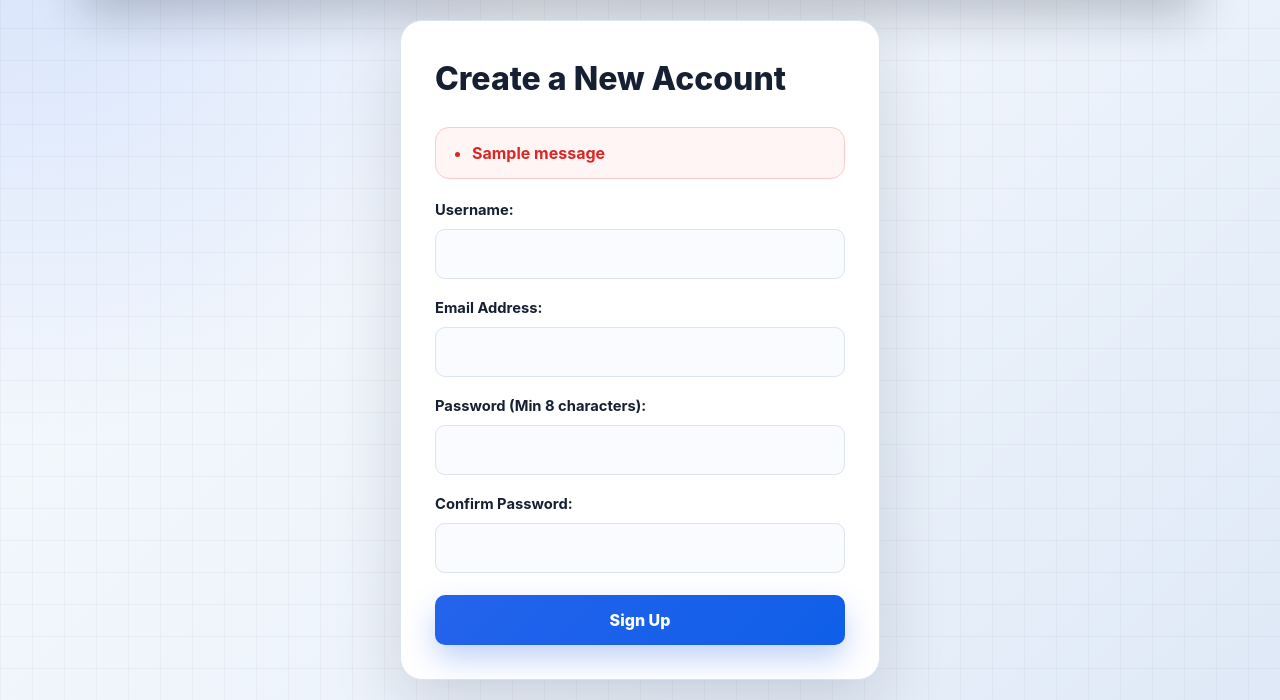
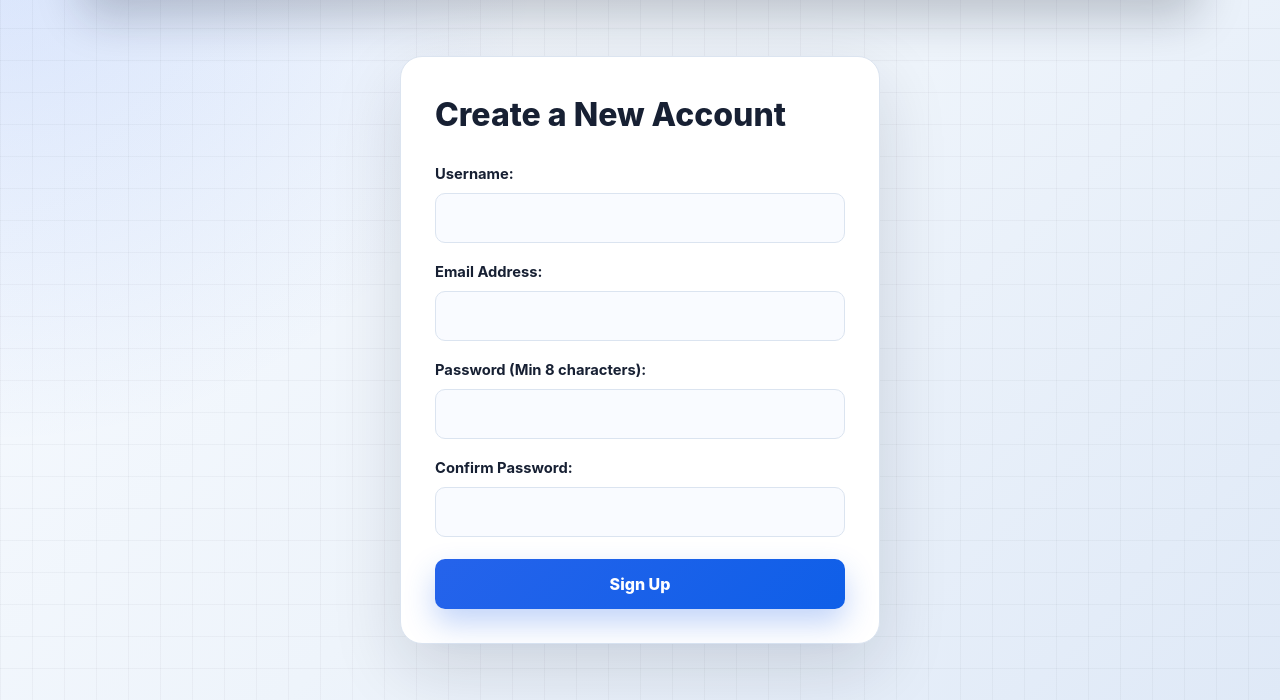
Before and after one commit to adhyanlho/softwarica-lost-found-system, a Flask app: page /auth/register in a window 1280 px wide. Shown: the part 100-800 px from the top of the page. Run offline with Flask 3, Linux system fonts and the light colour scheme; tables that the repository leaves empty hold one stand-in row (values such as "Sample post"); one stand-in notice (Sample message) is shown.

Commit message:
style: implement contextual flash alerts and clean container auto-dismiss on auth flows

```diff
--- a/app/templates/dashboard.html
+++ b/app/templates/dashboard.html
@@ -355,9 +355,9 @@
     {% with messages = get_flashed_messages() %}
       {% if messages %}
         {% for message in messages %}
-          <div style="background-color: rgba(16, 185, 129, 0.15); border: 1px solid #10b981; color: #34d399; padding: 12px 16px; border-radius: 8px; margin-bottom: 20px; font-weight: 500; display: flex; align-items: center; gap: 8px;">
+          <div class="flash-alert" style="background-color: rgba(16, 185, 129, 0.15); border: 1px solid #10b981; color: #047857; padding: 12px 16px; border-radius: 8px; margin-bottom: 20px; font-weight: 500;">
             ✓ {{ message }}
-          </div>
+        </div>
         {% endfor %}
       {% endif %}
     {% endwith %}
--- a/app/templates/layout.html
+++ b/app/templates/layout.html
@@ -25,5 +25,29 @@
     <main>
         {% block content %}{% endblock %}
     </main>
+    <script>
+    document.addEventListener('DOMContentLoaded', () => {
+        // Select all flash message alert elements
+        const alerts = document.querySelectorAll('.flash-alert');
+
+        alerts.forEach(alert => {
+            // Wait 3 seconds (3000ms) before starting the fade out
+            setTimeout(() => {
+                // Apply a smooth transitions wrapper effect
+                alert.style.transition = 'opacity 0.6s ease, transform 0.6s ease, max-height 0.6s ease, margin 0.6s ease, padding 0.6s ease';
+                alert.style.opacity = '0';
+                alert.style.transform = 'translateY(-12px)';
+                alert.style.maxHeight = '0px';
+                alert.style.margin = '0px';
+                alert.style.padding = '0px';
+
+                // Completely drop the element from the DOM layout hierarchy after animation completes
+                setTimeout(() => {
+                    alert.remove();
+                }, 600);
+            }, 3000);
+        });
+    });
+</script>
 </body>
 </html>
--- a/app/templates/register.html
+++ b/app/templates/register.html
@@ -5,13 +5,21 @@
 {% block content %}
     <h3>Create a New Account</h3>
 
-    {% with messages = get_flashed_messages() %}
+    {% with messages = get_flashed_messages(with_categories=true) %}
         {% if messages %}
-            <ul style="color: red;">
-            {% for message in messages %}
-                <li>{{ message }}</li>
+            {% for category, message in messages %}
+                {% if category == 'success' %}
+                    <!-- Green Success Box -->
+                    <ul class="flash-alert" style="background-color: rgba(16, 185, 129, 0.15); border: 1px solid #10b981; color: #047857; padding: 12px 16px; border-radius: 8px; margin-bottom: 20px; list-style-type: none; padding-left: 16px;">
+                        <li style="font-weight: 500;">✓ {{ message }}</li>
+                    </ul>
+                {% else %}
+                    <!-- Red Error Box -->
+                    <ul class="flash-alert" style="background-color: #fee2e2; border: 1px solid #f87171; color: #991b1b; padding: 12px 16px; border-radius: 8px; margin-bottom: 20px; list-style-type: none; padding-left: 16px;">
+                        <li style="font-weight: 500;">⚠️ {{ message }}</li>
+                    </ul>
+                {% endif %}
             {% endfor %}
-            </ul>
         {% endif %}
     {% endwith %}
 
--- a/app/templates/report.html
+++ b/app/templates/report.html
@@ -184,9 +184,9 @@
     {% with messages = get_flashed_messages() %}
       {% if messages %}
         {% for message in messages %}
-          <div style="background-color: rgba(239, 68, 68, 0.15); border: 1px solid #ef4444; color: #f87171; padding: 12px 16px; border-radius: 8px; margin-bottom: 20px; font-weight: 500;">
-            ⚠️ {{ message }}
-          </div>
+            <div class="flash-alert" style="background-color: rgba(239, 68, 68, 0.15); border: 1px solid #ef4444; color: #f87171; padding: 12px 16px; border-radius: 8px; margin-bottom: 20px; font-weight: 500;">
+                ⚠️ {{ message }}
+            </div>
         {% endfor %}
       {% endif %}
     {% endwith %}
--- a/app/templates/view_item.html
+++ b/app/templates/view_item.html
@@ -205,9 +205,9 @@
     {% with messages = get_flashed_messages() %}
       {% if messages %}
         {% for message in messages %}
-          <div style="background-color: rgba(239, 68, 68, 0.15); border: 1px solid #ef4444; color: #f87171; padding: 12px 16px; border-radius: 8px; margin-bottom: 20px; font-weight: 500;">
-            ⚠️ {{ message }}
-          </div>
+            <div class="flash-alert" style="background-color: rgba(239, 68, 68, 0.15); border: 1px solid #ef4444; color: #f87171; padding: 12px 16px; border-radius: 8px; margin-bottom: 20px; font-weight: 500;">
+                ⚠️ {{ message }}
+            </div>
         {% endfor %}
       {% endif %}
     {% endwith %}
```
Also changed, not shown: app/templates/login.html (+13 -5 lines).
